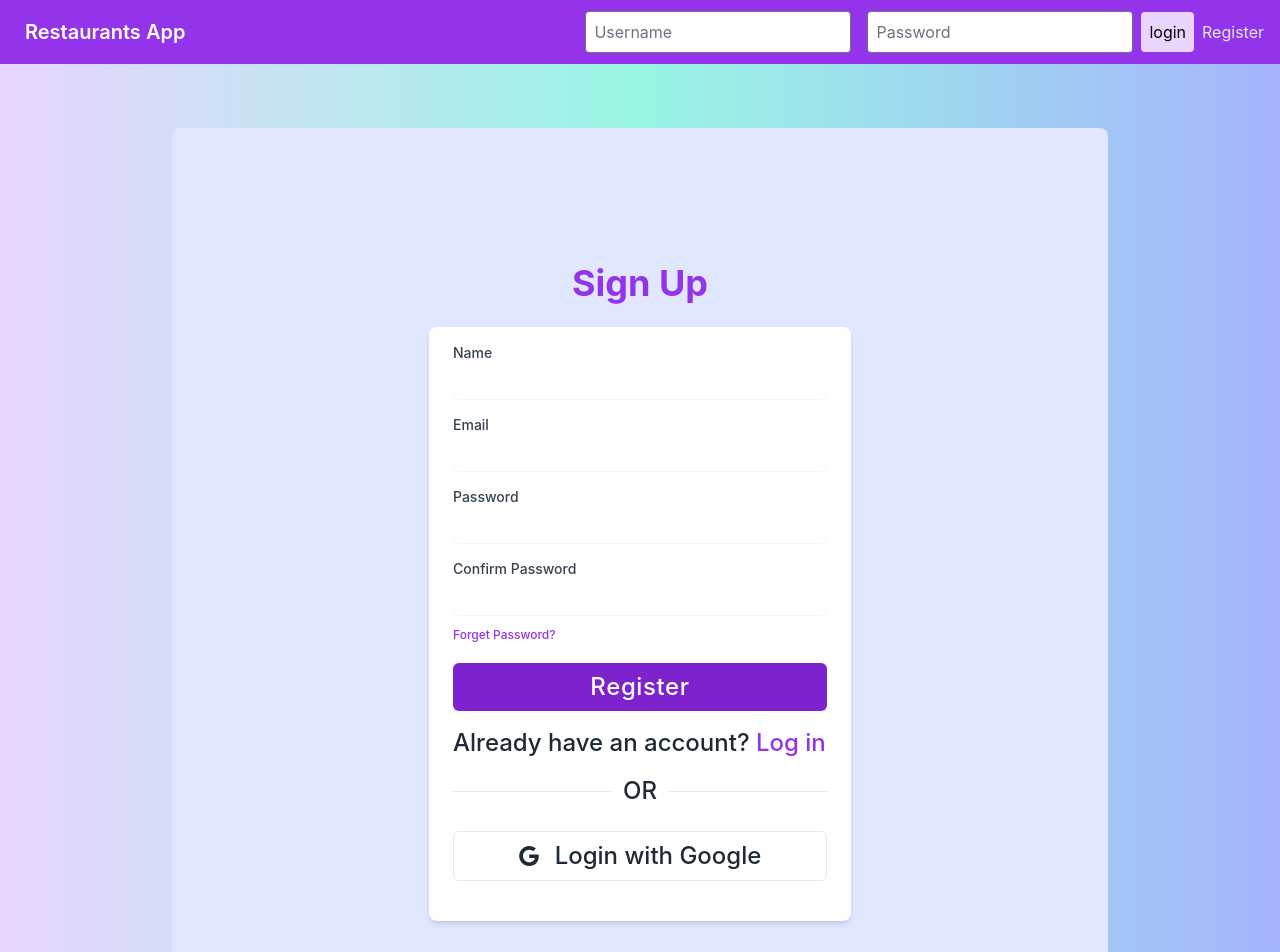
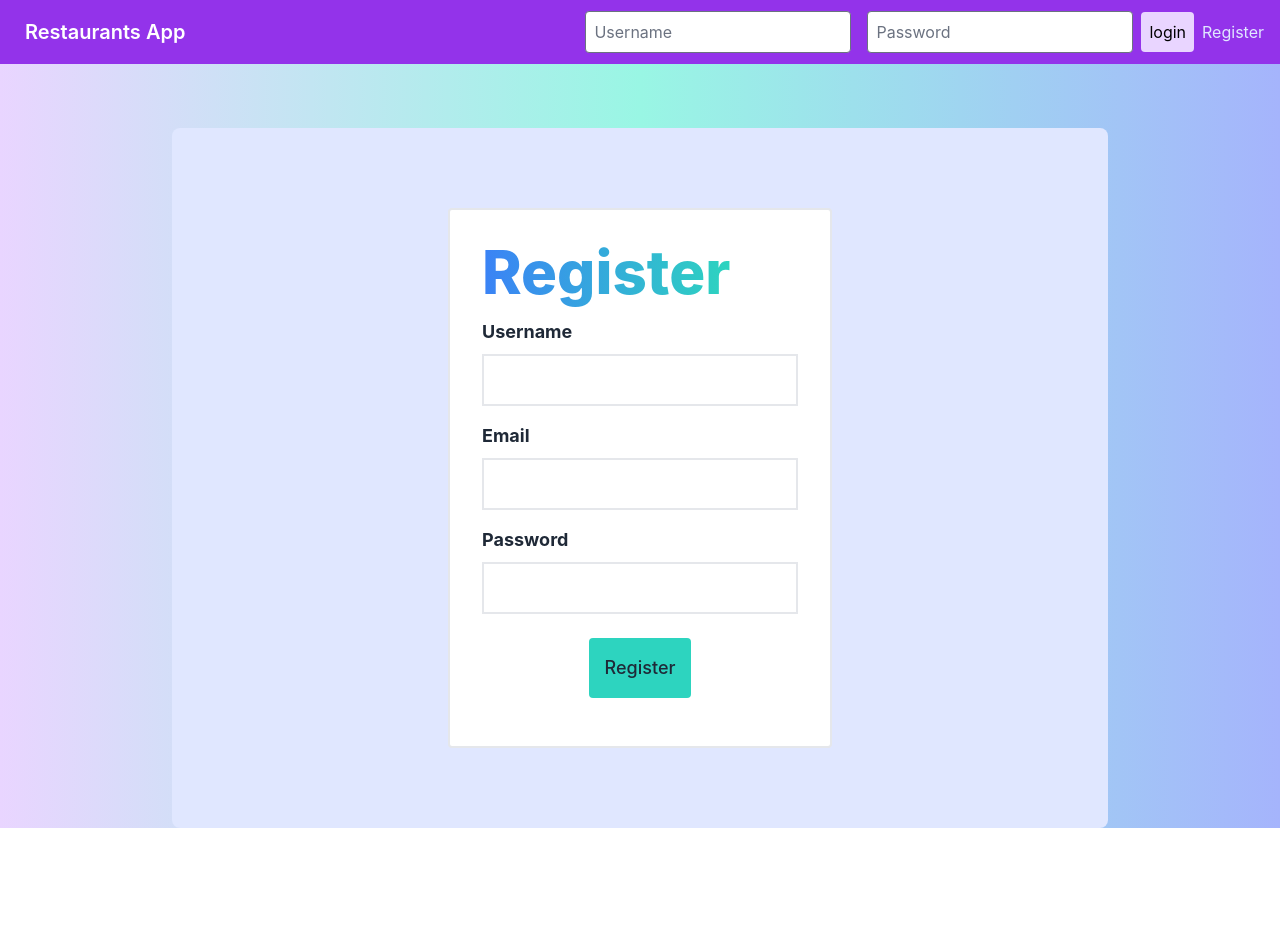
Before and after one commit to emday4prez/next-restaurants, a Next.js app: page /register in a window 1280 px wide. Shown: the top 952 px of the page. After the commit the page ends 892 px from the top, so only its background shows below. Built offline with nearby package versions, Linux system fonts and the light colour scheme.

Commit message:
added registration

```diff
--- a/pages/register.jsx
+++ b/pages/register.jsx
@@ -1,116 +1,124 @@
-import Link from 'next/link'
+import Link from 'next/link';
+import { useFetchUser } from '../lib/authContext';
+import { default as RegisterComponent } from '../components/Register';
+const Register = () => {
+  const { user, loading } = useFetchUser();
+  return <RegisterComponent />;
+};
 
-export default function Registration() {
-  return (
-    <div>
-      <div className="flex flex-col items-center min-h-screen pt-6 sm:justify-center sm:pt-0">
-        <div>
-          <Link href="/">
-            <h3 className="text-4xl font-bold text-purple-600">Sign Up</h3>
-          </Link>
-        </div>
-        <div className="w-full px-6 py-4 mt-6 overflow-hidden bg-white shadow-md sm:max-w-lg sm:rounded-lg">
-          <form>
-            <div>
-              <label
-                htmlFor="name"
-                className="block text-sm font-medium text-gray-700 undefined"
-              >
-                Name
-              </label>
-              <div className="flex flex-col items-start">
-                <input
-                  type="text"
-                  name="name"
-                  className="block w-full mt-1 border-gray-300 rounded-md shadow-sm focus:border-indigo-300 focus:ring focus:ring-indigo-200 focus:ring-opacity-50"
-                />
-              </div>
-            </div>
-            <div className="mt-4">
-              <label
-                htmlFor="email"
-                className="block text-sm font-medium text-gray-700 undefined"
-              >
-                Email
-              </label>
-              <div className="flex flex-col items-start">
-                <input
-                  type="email"
-                  name="email"
-                  className="block w-full mt-1 border-gray-300 rounded-md shadow-sm focus:border-indigo-300 focus:ring focus:ring-indigo-200 focus:ring-opacity-50"
-                />
-              </div>
-            </div>
-            <div className="mt-4">
-              <label
-                htmlFor="password"
-                className="block text-sm font-medium text-gray-700 undefined"
-              >
-                Password
-              </label>
-              <div className="flex flex-col items-start">
-                <input
-                  type="password"
-                  name="password"
-                  className="block w-full mt-1 border-gray-300 rounded-md shadow-sm focus:border-indigo-300 focus:ring focus:ring-indigo-200 focus:ring-opacity-50"
-                />
-              </div>
-            </div>
-            <div className="mt-4">
-              <label
-                htmlFor="password_confirmation"
-                className="block text-sm font-medium text-gray-700 undefined"
-              >
-                Confirm Password
-              </label>
-              <div className="flex flex-col items-start">
-                <input
-                  type="password"
-                  name="password_confirmation"
-                  className="block w-full mt-1 border-gray-300 rounded-md shadow-sm focus:border-indigo-300 focus:ring focus:ring-indigo-200 focus:ring-opacity-50"
-                />
-              </div>
-            </div>
-            <a href="#" className="text-xs text-purple-600 hover:underline">
-              Forget Password?
-            </a>
-            <div className="flex items-center mt-4">
-              <button className="w-full px-4 py-2 tracking-wide text-white transition-colors duration-200 transform bg-purple-700 rounded-md hover:bg-purple-600 focus:outline-none focus:bg-purple-600">
-                Register
-              </button>
-            </div>
-          </form>
-          <div className="mt-4 text-grey-600">
-            Already have an account?{' '}
-            <span>
-              <Link className="text-purple-600 hover:underline" href="/login">
-                Log in
-              </Link>
-            </span>
-          </div>
-          <div className="flex items-center w-full my-4">
-            <hr className="w-full" />
-            <p className="px-3 ">OR</p>
-            <hr className="w-full" />
-          </div>
-          <div className="my-6 space-y-2">
-            <button
-              aria-label="Login with Google"
-              type="button"
-              className="flex items-center justify-center w-full p-2 space-x-4 border rounded-md focus:ring-2 focus:ring-offset-1 dark:border-gray-400 focus:ring-violet-400"
-            >
-              <svg
-                xmlns="http://www.w3.org/2000/svg"
-                viewBox="0 0 32 32"
-                className="w-5 h-5 fill-current"
-              >
-                <path d="M16.318 13.714v5.484h9.078c-0.37 2.354-2.745 6.901-9.078 6.901-5.458 0-9.917-4.521-9.917-10.099s4.458-10.099 9.917-10.099c3.109 0 5.193 1.318 6.38 2.464l4.339-4.182c-2.786-2.599-6.396-4.182-10.719-4.182-8.844 0-16 7.151-16 16s7.156 16 16 16c9.234 0 15.365-6.49 15.365-15.635 0-1.052-0.115-1.854-0.255-2.651z"></path>
-              </svg>
-              <p>Login with Google</p>
-            </button>
-          </div>
-        </div>
-      </div>
-    </div>
-  )
-}
+export default Register;
+
+// export default function Registration() {
+//   return (
+//     <div>
+//       <div className="flex flex-col items-center min-h-screen pt-6 sm:justify-center sm:pt-0">
+//         <div>
+//           <Link href="/">
+//             <h3 className="text-4xl font-bold text-purple-600">Sign Up</h3>
+//           </Link>
+//         </div>
+//         <div className="w-full px-6 py-4 mt-6 overflow-hidden bg-white shadow-md sm:max-w-lg sm:rounded-lg">
+//           <form>
+//             <div>
+//               <label
+//                 htmlFor="name"
+//                 className="block text-sm font-medium text-gray-700 undefined"
+//               >
+//                 Name
+//               </label>
+//               <div className="flex flex-col items-start">
+//                 <input
+//                   type="text"
+//                   name="name"
+//                   className="block w-full mt-1 border-gray-300 rounded-md shadow-sm focus:border-indigo-300 focus:ring focus:ring-indigo-200 focus:ring-opacity-50"
+//                 />
+//               </div>
+//             </div>
+//             <div className="mt-4">
+//               <label
+//                 htmlFor="email"
+//                 className="block text-sm font-medium text-gray-700 undefined"
+//               >
+//                 Email
+//               </label>
+//               <div className="flex flex-col items-start">
+//                 <input
+//                   type="email"
+//                   name="email"
+//                   className="block w-full mt-1 border-gray-300 rounded-md shadow-sm focus:border-indigo-300 focus:ring focus:ring-indigo-200 focus:ring-opacity-50"
+//                 />
+//               </div>
+//             </div>
+//             <div className="mt-4">
+//               <label
+//                 htmlFor="password"
+//                 className="block text-sm font-medium text-gray-700 undefined"
+//               >
+//                 Password
+//               </label>
+//               <div className="flex flex-col items-start">
+//                 <input
+//                   type="password"
+//                   name="password"
+//                   className="block w-full mt-1 border-gray-300 rounded-md shadow-sm focus:border-indigo-300 focus:ring focus:ring-indigo-200 focus:ring-opacity-50"
+//                 />
+//               </div>
+//             </div>
+//             <div className="mt-4">
+//               <label
+//                 htmlFor="password_confirmation"
+//                 className="block text-sm font-medium text-gray-700 undefined"
+//               >
+//                 Confirm Password
+//               </label>
+//               <div className="flex flex-col items-start">
+//                 <input
+//                   type="password"
+//                   name="password_confirmation"
+//                   className="block w-full mt-1 border-gray-300 rounded-md shadow-sm focus:border-indigo-300 focus:ring focus:ring-indigo-200 focus:ring-opacity-50"
+//                 />
+//               </div>
+//             </div>
+//             <a href="#" className="text-xs text-purple-600 hover:underline">
+//               Forget Password?
+//             </a>
+//             <div className="flex items-center mt-4">
+//               <button className="w-full px-4 py-2 tracking-wide text-white transition-colors duration-200 transform bg-purple-700 rounded-md hover:bg-purple-600 focus:outline-none focus:bg-purple-600">
+//                 Register
+//               </button>
+//             </div>
+//           </form>
+//           <div className="mt-4 text-grey-600">
+//             Already have an account?{' '}
+//             <span>
+//               <Link className="text-purple-600 hover:underline" href="/login">
+//                 Log in
+//               </Link>
+//             </span>
+//           </div>
+//           <div className="flex items-center w-full my-4">
+//             <hr className="w-full" />
+//             <p className="px-3 ">OR</p>
+//             <hr className="w-full" />
+//           </div>
+//           <div className="my-6 space-y-2">
+//             <button
+//               aria-label="Login with Google"
+//               type="button"
+//               className="flex items-center justify-center w-full p-2 space-x-4 border rounded-md focus:ring-2 focus:ring-offset-1 dark:border-gray-400 focus:ring-violet-400"
+//             >
+//               <svg
+//                 xmlns="http://www.w3.org/2000/svg"
+//                 viewBox="0 0 32 32"
+//                 className="w-5 h-5 fill-current"
+//               >
+//                 <path d="M16.318 13.714v5.484h9.078c-0.37 2.354-2.745 6.901-9.078 6.901-5.458 0-9.917-4.521-9.917-10.099s4.458-10.099 9.917-10.099c3.109 0 5.193 1.318 6.38 2.464l4.339-4.182c-2.786-2.599-6.396-4.182-10.719-4.182-8.844 0-16 7.151-16 16s7.156 16 16 16c9.234 0 15.365-6.49 15.365-15.635 0-1.052-0.115-1.854-0.255-2.651z"></path>
+//               </svg>
+//               <p>Login with Google</p>
+//             </button>
+//           </div>
+//         </div>
+//       </div>
+//     </div>
+//   )
+// }
```
